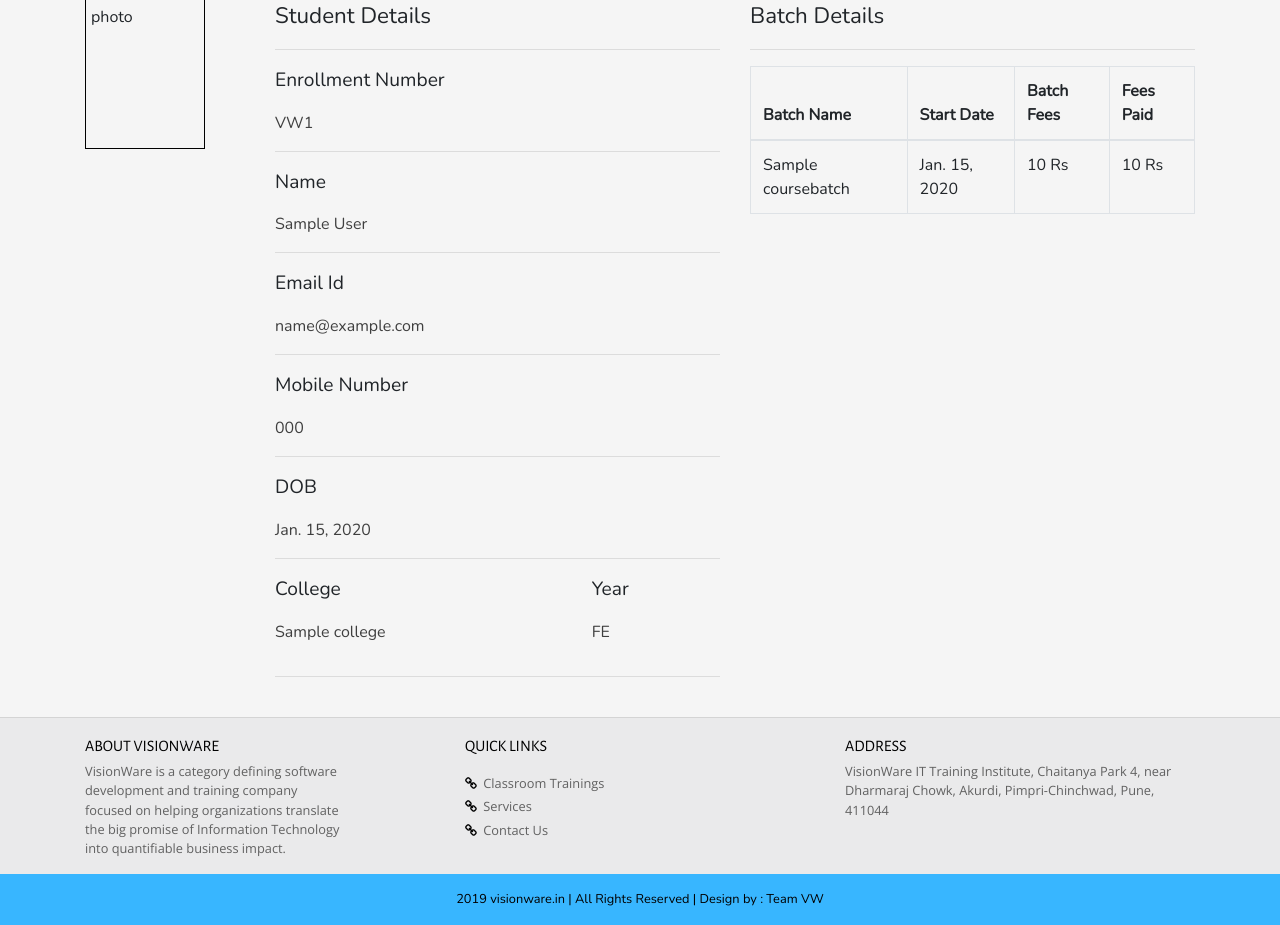
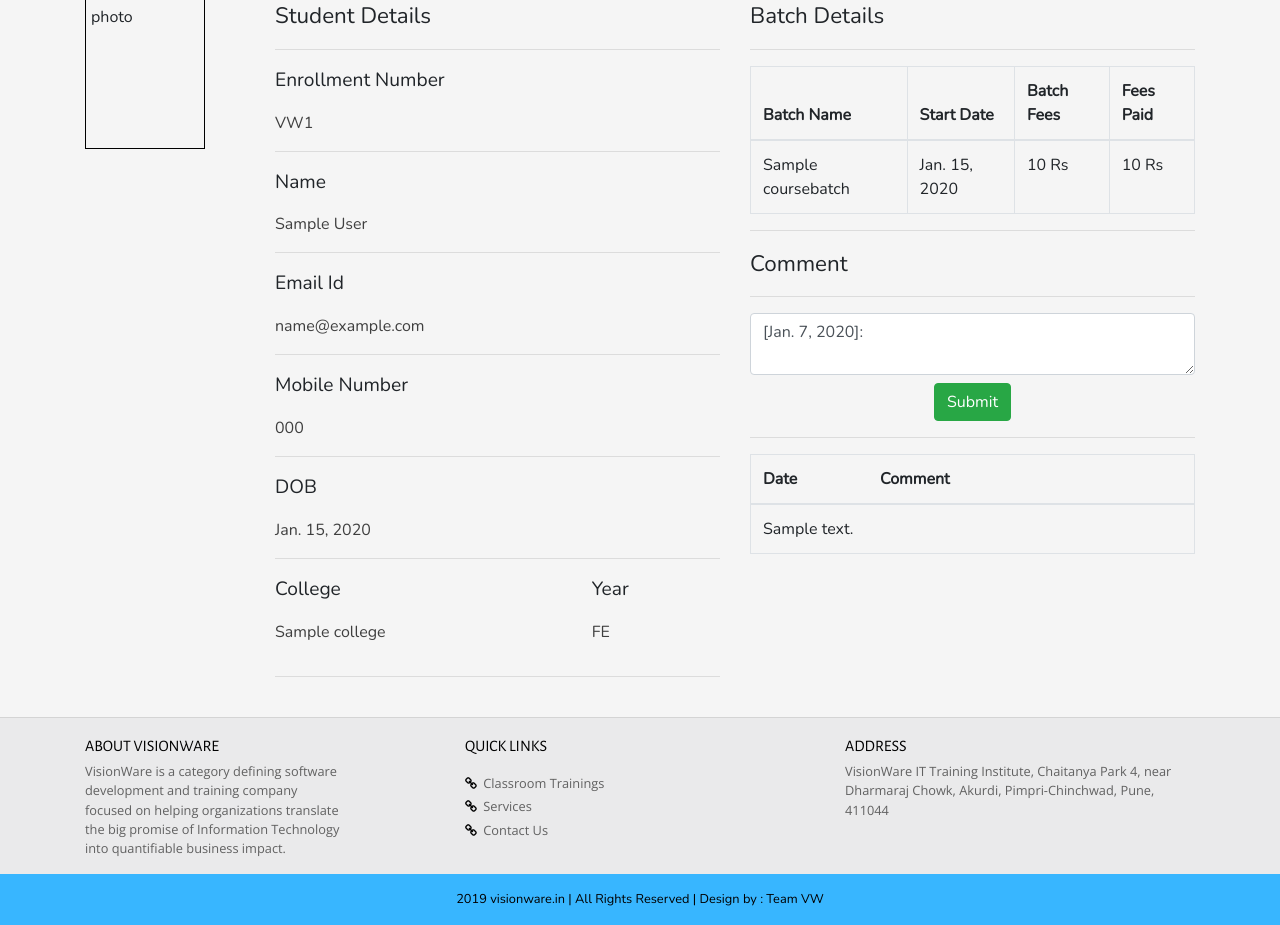
Before and after one commit to rushikeshsp25/VWsite, a Django app: page /su/student/detail/1 in a window 1280 px wide. Shown: the part 107-1032 px from the top of the page. Run offline with Django 3.2, Linux system fonts and the light colour scheme; a user stored in the database is signed in; tables that the repository leaves empty hold one stand-in row (values such as "Sample post"); some libraries are stand-ins or nearby versions.

Commit message:
comment section added

```diff
--- a/home/templates/home/dashboard.html
+++ b/home/templates/home/dashboard.html
@@ -50,7 +50,7 @@
     <hr>
     <div>
         <p class="section-heading mt-4">Downloads</p>
-        <a class="btn btn-primary m-2" href="/assets/templates/sat_result_template.csv">SMS Campaign Template</a>
+        <a class="btn btn-primary m-2" href="/assets/templates/sms_campaign_template.csv">SMS Campaign Template</a>
         <a class="btn btn-primary m-2" href="/assets/templates/sat_result_template.csv">SAT result Template</a>
     </div>
     <hr>
--- a/home/templates/home/student_detail.html
+++ b/home/templates/home/student_detail.html
@@ -55,20 +55,51 @@
                         <td>{{student.batch.batch_name}}</td>
                         <td>{{student.batch.start_date}}</td>
                         <td>{{student.batch.fees}} Rs</td>
-                        <td>{{student.fees_paid}} Rs {% if student.fees_paid < student.batch.fees%}
-                            <a href="{% url 'home:pay_fees' student.pk %}">
+                        <td>{{student.fees_paid}} Rs {% if student.fees_paid < student.batch.fees%} <a href="{% url 'home:pay_fees' student.pk %}">
                                 <button class="btn btn-success">Pay Remaining</button>
-                            </a>
-                            {% endif %}
+                                </a>
+                                {% endif %}
                         </td>
                     </tr>
                 </tbody>
             </table>
+            {% if student.admission%}
+            <hr>
+            <p class="section-heading">Comment</p>
+            <hr>
+            <form method="post">
+                {% csrf_token %}
+                <textarea class="form-control" name="comment_now">[{% now 'DATE_FORMAT' %}]:</textarea>
+                <div class="center m-2">
+                <button type="submit" class="btn btn-success">Submit</button>
+                </div>
+            </form>
+            <hr>
+            <table class="table table-bordered table-inverse container" style="table-layout: fixed; overflow: hidden;">
+                <thead class="thead-inverse ">
+                    <tr>
+                        <th>Date &nbsp;&nbsp;&nbsp;&nbsp;&nbsp;&nbsp;&nbsp;&nbsp;&nbsp;&nbsp;&nbsp;&nbsp;&nbsp;&nbsp;&nbsp;&nbsp;&nbsp;&nbsp; Comment</th>
+                    </tr>
+                </thead>
+                <tbody>
+                    {% for comment in comments %}
+                    <tr>
+                        <td style="word-break: break-all;">
+                            {{ comment }}
+                        </td>
+                    </tr>
+                    {% endfor %}
+                </tbody>
+            </table>
+            {% endif %}
         </div>
     </div>
 </div>
 </div>
 {% endblock %} {% block script %}
 <script>
+if ( window.history.replaceState ) {
+  window.history.replaceState( null, null, window.location.href );
+}
 </script>
 {% endblock %}
--- a/home/views.py
+++ b/home/views.py
@@ -536,12 +536,28 @@ def collegewise_students(request,pk):
 @login_required
 @user_passes_test(lambda u: u.has_perm('home.view_student'),login_url='/permissionerror/',redirect_field_name=None)
 def student_detail(request,pk):
+    s_obj=None
     try:
         s_obj = Student.objects.get(pk=pk)
     except:
         messages.error(request,'Invalid Student ID')
         return redirect('home:students')
-    return render(request, 'home/student_detail.html', {'student': s_obj})
+
+    new_comment=None
+    if request.method=="POST":
+        current_comment=str(request.POST.get("comment_now"))
+        prev_comment=str(s_obj.comments)
+        new_comment=None
+        if prev_comment:
+            new_comment=current_comment+";"+prev_comment
+        else:
+            new_comment=current_comment
+        s_obj.comments=new_comment
+        s_obj.save()
+
+    comments = str(s_obj.comments).split(';')
+    return render(request, 'home/student_detail.html', {'student': s_obj,'comments':comments})
+
 
 @login_required
 @user_passes_test(lambda u: u.has_perm('home.view_student'),login_url='/permissionerror/',redirect_field_name=None)
```
